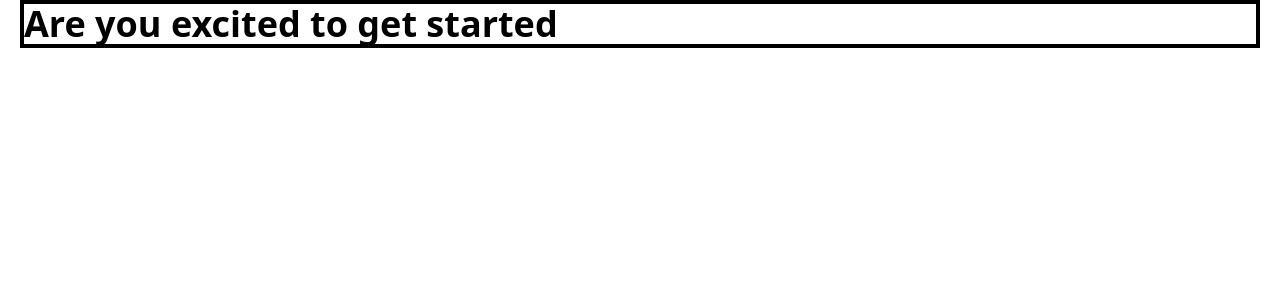
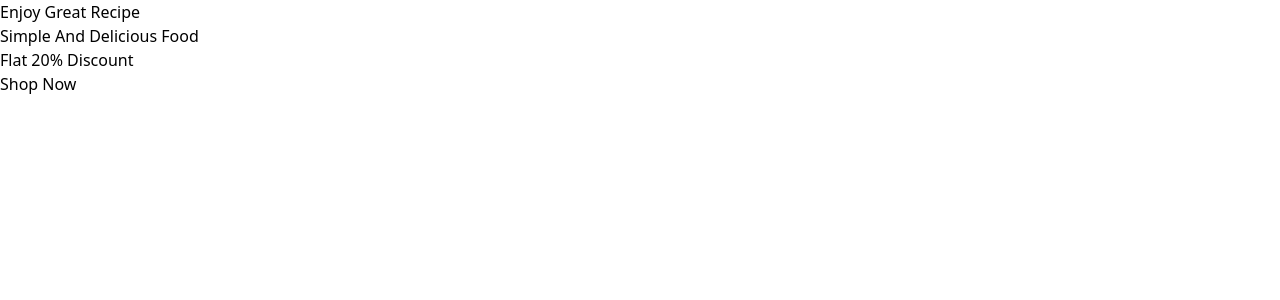
Before and after one commit to moofazzel/Food-delivery-web-app, a React (Vite) app in the folder client/: page / in a window 1280 px wide. Shown: the top 300 px of the page. Built offline with nearby package versions, Linux system fonts and the light colour scheme.

Commit message:
Completed react-router-dom setup

```diff
--- a/client/package.json
+++ b/client/package.json
@@ -15,7 +15,8 @@
     "@mui/icons-material": "^5.14.3",
     "@mui/material": "^5.14.4",
     "react": "^18.2.0",
-    "react-dom": "^18.2.0"
+    "react-dom": "^18.2.0",
+    "react-router-dom": "^6.15.0"
   },
   "devDependencies": {
     "@types/node": "^20.4.9",
--- a/client/src/App.tsx
+++ b/client/src/App.tsx
@@ -1,10 +1,8 @@
+import { RouterProvider } from 'react-router-dom';
+import { router } from './routes/routes';
 
 const App = () => {
-  return (
-    <div className='container border-4 border-red-500'>
-      <h2 className='text-4xl font-bold'>Are you excited to get started</h2>
-    </div>
-  );
+  return <RouterProvider router={router} />;
 };
 
 export default App;
--- /dev/null
+++ b/client/src/layout/MainLayout.tsx
@@ -0,0 +1,15 @@
+import Navbar from '../shared/Navbar';
+import { Outlet } from 'react-router-dom';
+import Footer from '../shared/Footer';
+
+const MainLayout = () => {
+  return (
+    <div>
+      <Navbar />
+      <Outlet />
+      <Footer />
+    </div>
+  );
+};
+
+export default MainLayout;
--- a/client/src/pages/Home/Home.tsx
+++ b/client/src/pages/Home/Home.tsx
@@ -1,5 +1,11 @@
+import SimpleAndDeliciousFood from './SimpleAndDeliciousFood';
+
 const Home = () => {
-  return <div></div>;
+  return (
+    <div>
+      <SimpleAndDeliciousFood />
+    </div>
+  );
 };
 
 export default Home;
--- /dev/null
+++ b/client/src/pages/Home/SimpleAndDeliciousFood.tsx
@@ -0,0 +1,12 @@
+const SimpleAndDeliciousFood = () => {
+  return (
+    <div>
+      <p>Enjoy Great Recipe</p>
+      <h2>Simple And Delicious Food</h2>
+      <h4>Flat 20% Discount</h4>
+      <button>Shop Now</button>
+    </div>
+  );
+};
+
+export default SimpleAndDeliciousFood;
--- a/client/src/shared/Footer.tsx
+++ b/client/src/shared/Footer.tsx
@@ -0,0 +1,7 @@
+import React from 'react';
+
+const Footer = () => {
+  return <div></div>;
+};
+
+export default Footer;
--- a/client/src/shared/Navbar.tsx
+++ b/client/src/shared/Navbar.tsx
@@ -0,0 +1,7 @@
+import React from 'react';
+
+const Navbar = () => {
+  return <div></div>;
+};
+
+export default Navbar;
```
Also changed, not shown: client/src/routes/routes.tsx (+16 -0 lines), client/src/assets/SimpleAndDeliciousFood/banner.webp (added), client/src/layout/Main.tsx (deleted), 1 other file (tests, documents, lock files or other folders).
